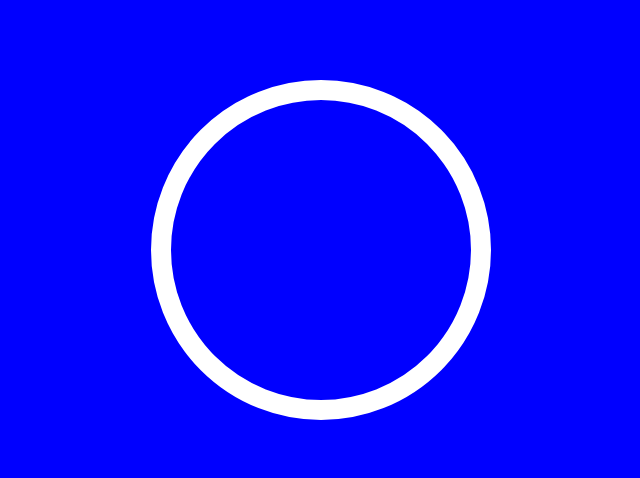
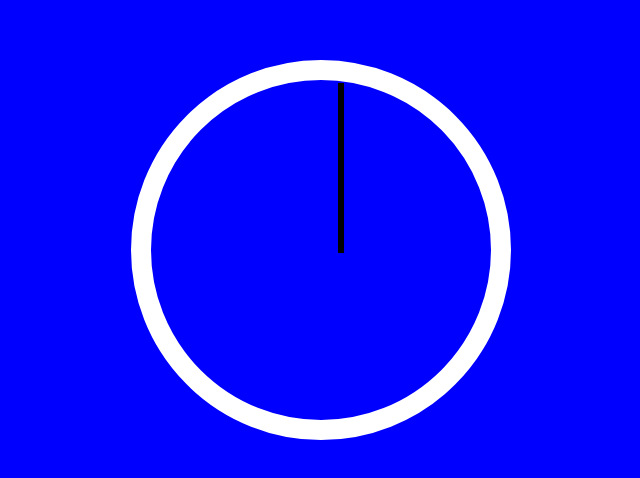
Before and after one commit to VelpCode/JS-clock, a plain HTML site: page index.html in a window 1280 px wide. Shown: the part 158-636 px from the top of the page, without its empty margins (319-959 px from the left). Drawn offline with Linux system fonts and the light colour scheme.

Commit message:
created seconds tick

```diff
--- a/styles.css
+++ b/styles.css
@@ -21,4 +21,24 @@
     border-radius: 50%;
     margin: 50px auto;
     position:relative;
+    padding: 2rem;
 }
+
+.clock-face {
+    position: relative;
+    width: 100%;
+    height: 100%;
+    transform: translateY(-3px);
+}
+
+.hand {
+    width: 50%;
+    height: 6px;
+    background: black;
+    position: absolute;
+    top: 50%;
+    transform-origin: 100%;
+    transform: rotate(90deg);
+    transition: all 0.05s;
+    transition-timing-function: cubic-bezier(0.1, 2.7, 0.58, 1);
+  }
```
